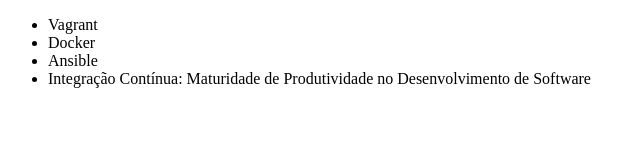
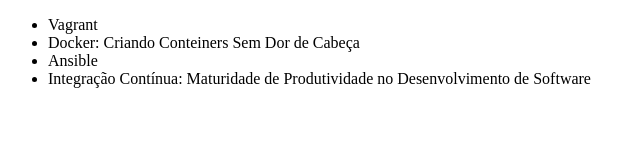
Before and after one commit to hndrhander/alura-git, a plain HTML site: page index.html in a window 1280 px wide. Shown: the whole page, without its empty margins (0-640 px from the left). Drawn offline with Linux system fonts and the light colour scheme.

Commit message:
Corrigindo o nome do Curso de Docker

```diff
--- a/index.html
+++ b/index.html
@@ -7,7 +7,7 @@
     <body>
         <ul>
             <li>Vagrant</li>
-            <li>Docker</li>
+            <li>Docker: Criando Conteiners Sem Dor de Cabeça</li>
             <li>Ansible</li>
             <li>Integração Contínua: Maturidade de Produtividade no Desenvolvimento de Software</li>
         </ul>
```
